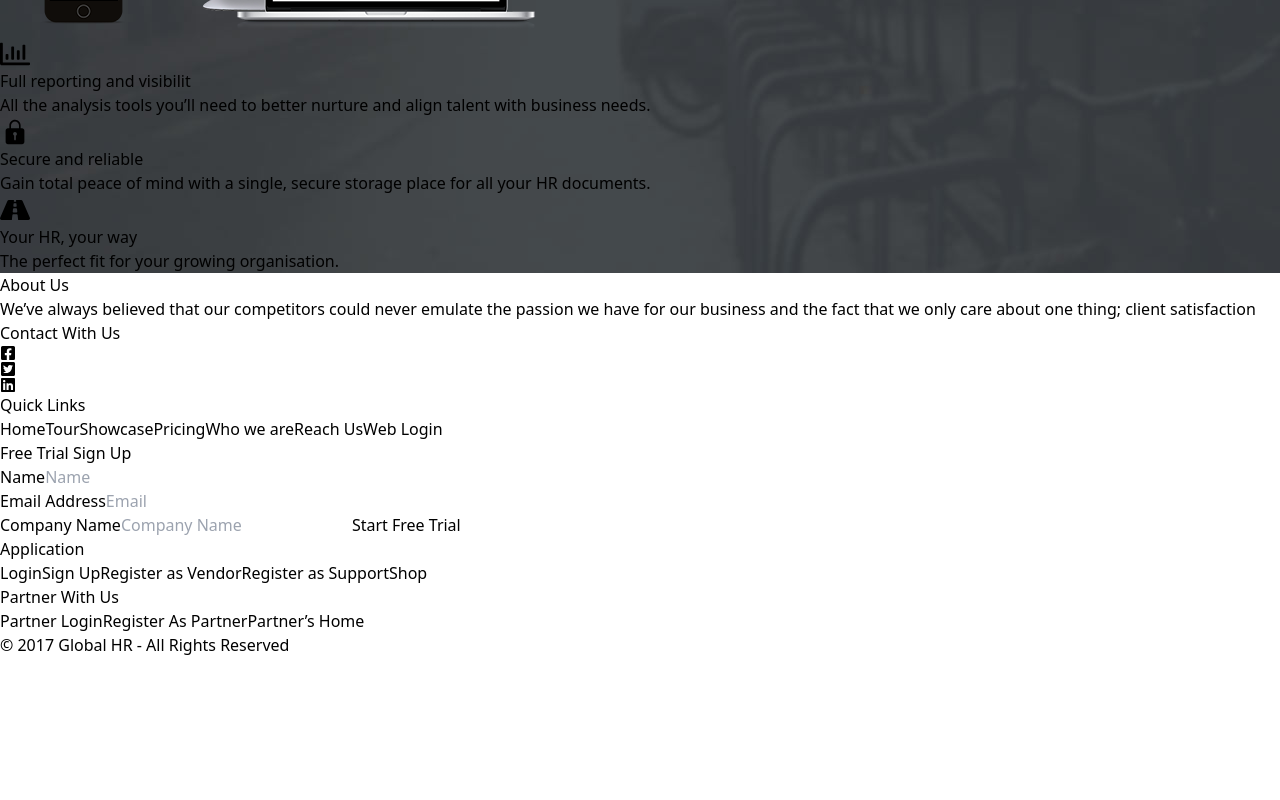
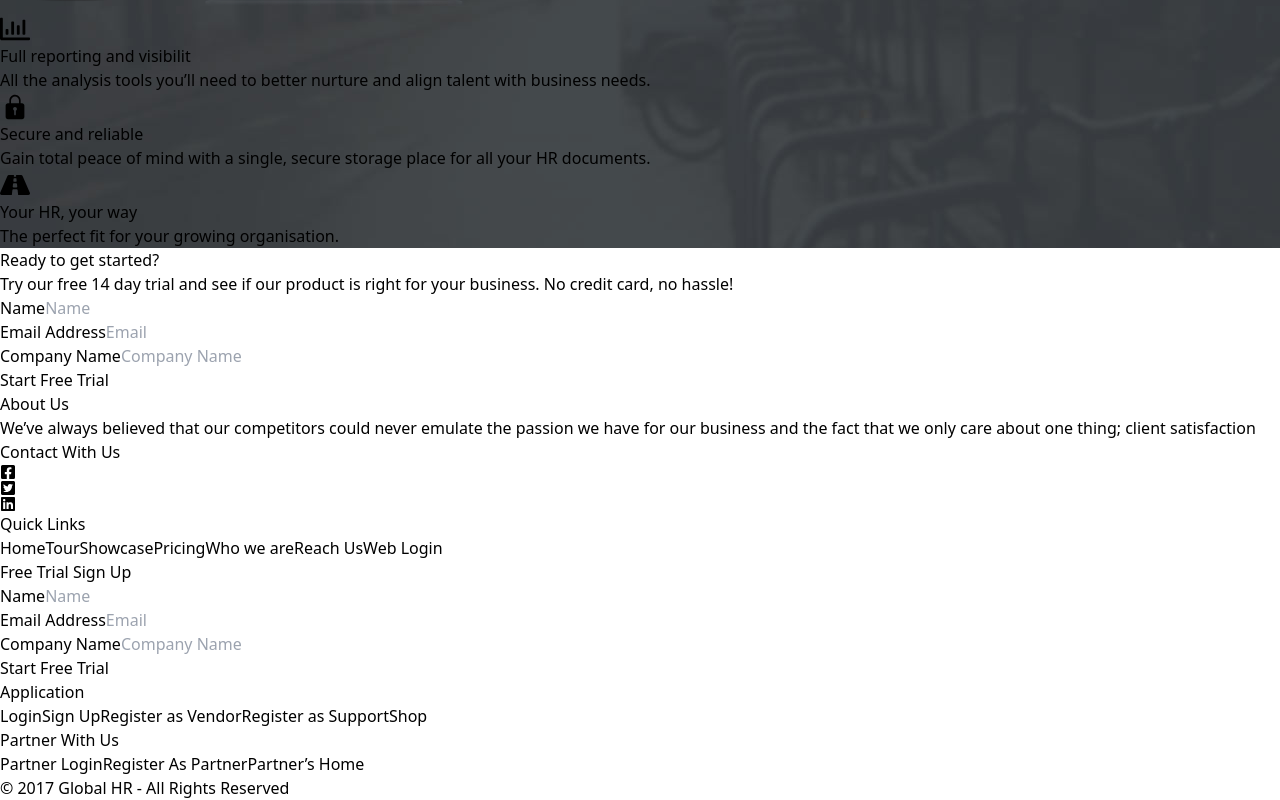
Before and after one commit to itz-prashant/Global-Hr, a React (Vite) app: page / in a window 1280 px wide. Shown: the part 1305-2105 px from the top of the page. Before the commit the page ends 1962 px from the top, so only its background shows below. Built offline with nearby package versions, Linux system fonts and the light colour scheme.

Commit message:
Add trial form section in homepage

```diff
--- a/src/components/Button.jsx
+++ b/src/components/Button.jsx
@@ -1,10 +1,10 @@
 import React from 'react'
 
-const Button = ({color, text}) => {
+const Button = ({background, text, color}) => {
 
   return (
-    <button className={`text-white text-sm px-12 h-[50px] rounded-full mt-2 ${color == "blue" ? "bg-[#045089] hover:bg-[#044f89de]" : "bg-[#ff8e00]"} hover:bg-[#ff8c00e5]`}>
-            {text}
+    <button className={`text-white text-sm px-12 h-[50px] rounded-full ${color == "black" ? "md:mt-6" : ""} ${background == "blue" ? "bg-[#045089] hover:bg-[#044f89ee]" : "bg-[#ff8e00] hover:bg-[#ff8c00e8]"}`}>
+      {text}
     </button>
   )
 }
--- a/src/components/Footer.jsx
+++ b/src/components/Footer.jsx
@@ -41,7 +41,7 @@ const Footer = () => {
 
           <div className='flex flex-col gap-6 p-8'>
               <h1 className='text-center text-xl text-white pb-3 border-b-[0.5px] border-gray-600'>Free Trial Sign Up</h1>
-              <FreeTrailForm labelName="Name" labelEmail="Email Address" labelCompanyName="Company Name" color="blue"  direction="col" transparent="transparent"/>
+              <FreeTrailForm labelName="Name" labelEmail="Email Address" labelCompanyName="Company Name" background="blue"  direction="col" transparent="transparent"/>
           </div>
 
           <div className='flex flex-col gap-6 text-center p-8'>
--- a/src/components/FreeTrailForm.jsx
+++ b/src/components/FreeTrailForm.jsx
@@ -2,7 +2,7 @@ import React, { useState } from 'react'
 import Button from './Button'
 import MessageBox from './MessageBox'
 
-const FreeTrailForm = ({labelName, labelEmail, labelCompanyName, direction,color, transparent, setErrorMessageBox}) => {
+const FreeTrailForm = ({labelName, labelEmail, labelCompanyName,color, direction,background, transparent, setErrorMessageBox}) => {
 
     const [name, setName] = useState("")
     const [email, setEmail] = useState("")
@@ -27,22 +27,26 @@ const FreeTrailForm = ({labelName, labelEmail, labelCompanyName, direction,color
     }
 
   return (
-    !showBox ? <form onSubmit={handleForm} className={`flex ${direction == "row" ? "md:flex-row flex-col items-baseline justify-center md:flex-wrap md:h-[68px] gap-4" : "flex-col gap-2"}`}>
+    !showBox ? <form onSubmit={handleForm} className={`flex ${direction == "row" ? "md:flex-row flex-col md:items-start items-center justify-center md:flex-wrap  gap-4" : "flex-col gap-2"}`}>
 
-        {labelName && <label className='text-white/65 text-sm'>{labelName}</label>}
-        <input type="text" placeholder='Name' value={name} onChange={(e)=> setName(e.target.value)} className={`${transparent == "transparent" ? "bg-transparent border border-white text-white" : "bg-white text-black/50" } px-3 h-12 outline-none rounded text-sm`}/>
+        <div className='flex flex-col gap-2'>
+            {labelName && <label className={`${color == "black" ? "text-black/65" : "text-white/65"} text-xs`}>{labelName}</label>}
+            <input type="text" placeholder='Name' value={name} onChange={(e)=> setName(e.target.value)} className={`${transparent == "transparent" ? "bg-transparent  text-white" : "bg-white text-black/50 focus:border-blue-800" } ${color == "black" ? "border border-black/30" : "border border-white"} px-3 h-12 outline-none rounded text-xs`}/>
+        </div>
 
-        <div className='flex flex-col'>
-            {labelEmail && <label className='text-white/65 text-sm'>{labelEmail}</label>}
-            <input type="text" placeholder='Email' value={email} onChange={(e)=> setEmail(e.target.value)} className={`${transparent == "transparent" ? "bg-transparent border border-white text-white" : "bg-white text-black/50" } px-3 h-12 outline-none rounded text-sm`}/>
+        <div className='flex flex-col gap-2'>
+            {labelEmail && <label className={`${color == "black" ? "text-black/65" : "text-white/65"} text-xs`}>{labelEmail}</label>}
+            <input type="text" placeholder='Email' value={email} onChange={(e)=> setEmail(e.target.value)} className={`${transparent == "transparent" ? "bg-transparent  text-white" : "bg-white text-black/50 focus:border-blue-800" } ${color == "black" ? `border ${validation ? "border-red-800" : "border-black/30" }` : "border border-white"}  px-3 h-12 outline-none rounded text-xs`}/>
 
             {validation && <p className={`text-xs text-red-700 font-medium`}>This field cannot be blank.</p>}
         </div>
 
-        {labelCompanyName && <label className='text-white/65 text-sm'>{labelCompanyName}</label>}
-        <input type="text" placeholder='Company Name' value={companyName} onChange={(e)=> setCompanyName(e.target.value)} className={`${transparent == "transparent" ? "bg-transparent border border-white text-white" : "bg-white text-black/50" } px-3 h-12 outline-none rounded text-sm`}/>
+        <div className='flex flex-col gap-2'>
+            {labelCompanyName && <label className={`${color == "black" ? "text-black/65" : "text-white/65"} text-xs`}>{labelCompanyName}</label>}
+            <input type="text" placeholder='Company Name' value={companyName} onChange={(e)=> setCompanyName(e.target.value)} className={`${transparent == "transparent" ? "bg-transparent  text-white" : "bg-white text-black/50 focus:border-blue-800"} ${color == "black" ? "border border-black/30" : "border border-white"} px-3 h-12 outline-none rounded text-xs`}/>
+        </div>
 
-        <Button color={color} text="Start Free Trial"/>
+        <Button background={background} text="Start Free Trial" color={color}/>
 
     </form> : <MessageBox />
   )
--- a/src/pages/Home.jsx
+++ b/src/pages/Home.jsx
@@ -22,7 +22,7 @@ const Home = () => {
           {errorMessageBox && <div className='bg-red-100 p-5 rounded'>
           <p className='text-red-600 text-xs text-center'>There was a problem with your submission. Errors are marked below. </p>
           </div>}
-          <FreeTrailForm direction="row" transparent="white" color="yellow" setErrorMessageBox={setErrorMessageBox}/>
+          <FreeTrailForm direction="row" transparent="white" background="yellow" setErrorMessageBox={setErrorMessageBox}/>
         </div>
       </div>
 
@@ -66,7 +66,7 @@ const Home = () => {
           <h1 className='sm:text-3xl text-2xl mb-3 text-white text-center font-medium'>Powerful yet simple</h1>
           <div className='flex md:flex-row flex-col-reverse items-center md:items-start md:justify-between gap-2 md:gap-6'>
             <div>
-              <img className='w-[360px] md:w-400 lg:w-[450px]' src={featureImg} alt="" />
+              <img className='w-[360px] md:w-400 lg:w-[450px]' src={img2} alt="" />
             </div>
             <div className='flex flex-col gap-5 max-w-96'>
                 <div className='flex flex-row items-start gap-4'>
@@ -94,6 +94,17 @@ const Home = () => {
           </div>
         </div>
       </section>
+
+      <section className='w-full p-10 flex items-center justify-center'>
+            <div className='max-w-7xl mx-auto flex flex-col items-center gap-5'>
+              <h1 className='sm:text-3xl text-xl text-black/70 text-center font-medium'>Ready to get started?</h1>
+              <p className='text-xs md:mb-10 text-black/60 mb-3 text-center'>Try our free 14 day trial and see if our product is right for your business. No credit card, no hassle!</p>
+              {errorMessageBox && <div className='bg-red-100 p-5 rounded w-fit'>
+                <p className='text-red-600 text-xs text-center'>There was a problem with your submission. Errors are marked below. </p>
+              </div>}
+              <FreeTrailForm labelName="Name" labelEmail="Email Address" labelCompanyName="Company Name" background="blue" color="black"  direction="row" transparent="white" setErrorMessageBox={setErrorMessageBox}/>
+            </div>
+      </section>
     </>
   )
 }
```
